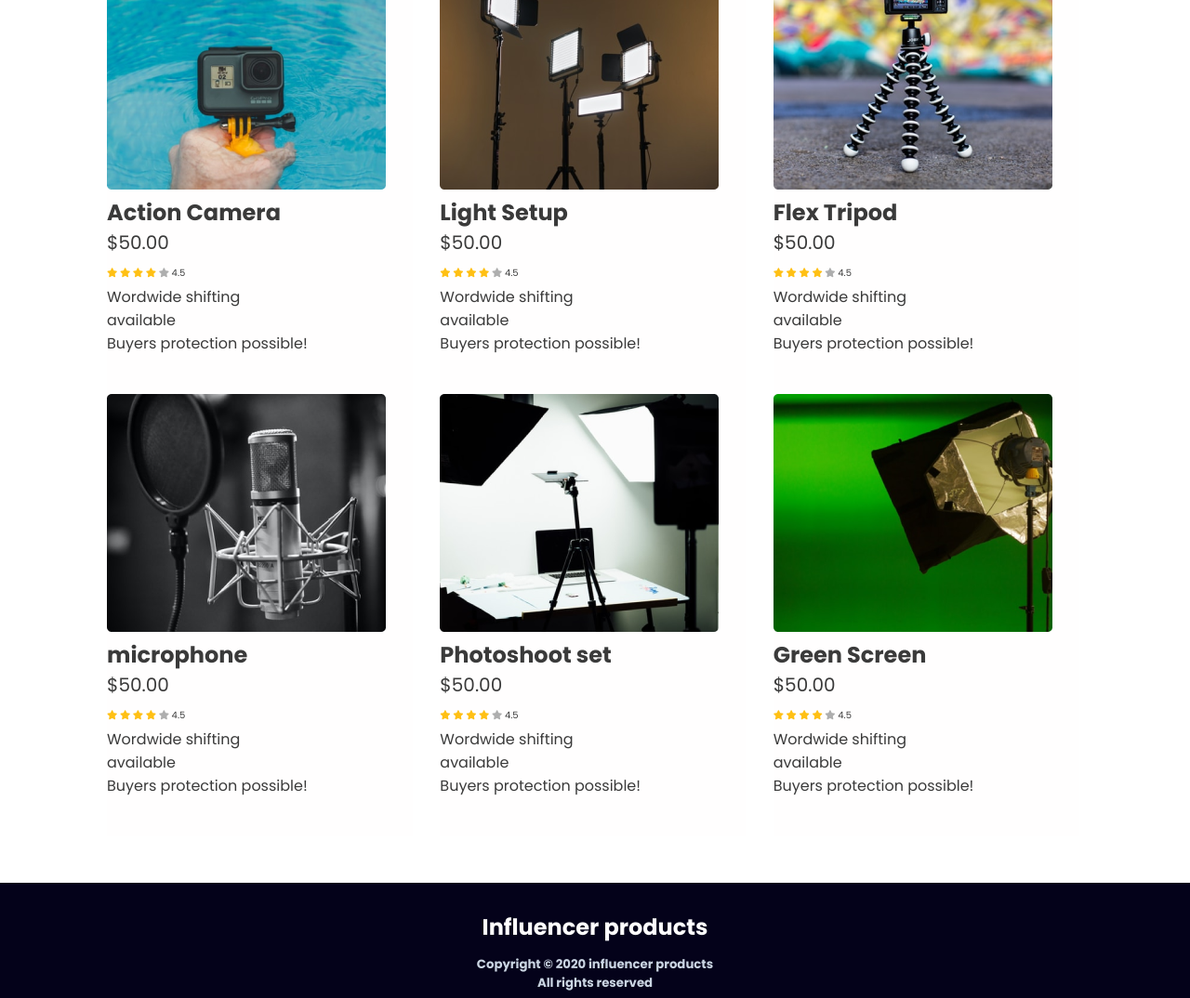
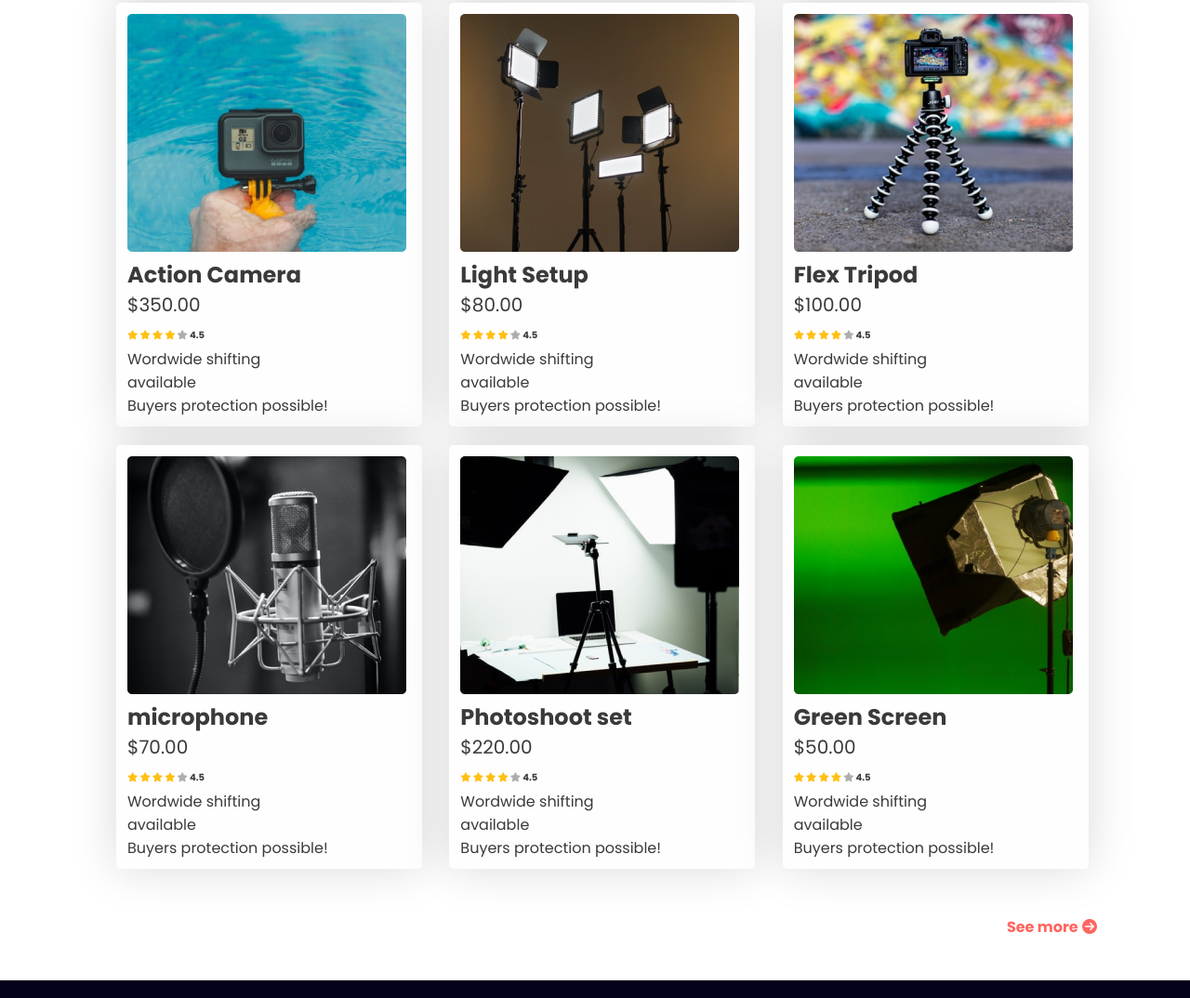
Before and after one commit to Rahatul1/home-work-2, a plain HTML site: page index.html in a window 1280 px wide. Shown: the part 1578-2652 px from the top of the page at 93% size. Drawn offline with Linux system fonts and the light colour scheme.

Commit message:
first commit

```diff
--- a/index.html
+++ b/index.html
@@ -74,7 +74,7 @@
                     <img src="images/airpod.png" alt="">
                     <div class="text">
                         <h1>Airbuds</h1>
-                        <span>$50.00</span>
+                        <span>$150.00</span>
                         <div class="rating">
                             <i class="fas fa-star faild"></i>
                             <i class="fas fa-star faild"></i>
@@ -89,7 +89,7 @@
                 <div class="collection-box"><img src="images/camera.png" alt="">
                     <div class="text">
                         <h1>Vlogging Camera</h1>
-                        <span>$50.00</span>
+                        <span>$90.10</span>
                         <div class="rating">
                             <i class="fas fa-star faild"></i>
                             <i class="fas fa-star faild"></i>
@@ -104,7 +104,7 @@
                 <div class="collection-box"><img src="images/drone.png" alt="">
                     <div class="text">
                         <h1>Drone</h1>
-                        <span>$50.00</span>
+                        <span>$160.00</span>
                         <div class="rating">
                             <i class="fas fa-star faild"></i>
                             <i class="fas fa-star faild"></i>
@@ -119,7 +119,7 @@
                 <div class="collection-box"><img src="images/action.png" alt="">
                     <div class="text">
                         <h1>Action Camera</h1>
-                        <span>$50.00</span>
+                        <span>$350.00</span>
                         <div class="rating">
                             <i class="fas fa-star faild"></i>
                             <i class="fas fa-star faild"></i>
@@ -134,7 +134,7 @@
                 <div class="collection-box"><img src="images/lights.png" alt="">
                     <div class="text">
                         <h1>Light Setup</h1>
-                        <span>$50.00</span>
+                        <span>$80.00</span>
                         <div class="rating">
                             <i class="fas fa-star faild"></i>
                             <i class="fas fa-star faild"></i>
@@ -149,7 +149,7 @@
                 <div class="collection-box"><img src="images/tripod.png" alt="">
                     <div class="text">
                         <h1>Flex Tripod</h1>
-                        <span>$50.00</span>
+                        <span>$100.00</span>
                         <div class="rating">
                             <i class="fas fa-star faild"></i>
                             <i class="fas fa-star faild"></i>
@@ -164,7 +164,7 @@
                 <div class="collection-box"><img src="images/mic.png" alt="">
                     <div class="text">
                         <h1>microphone</h1>
-                        <span>$50.00</span>
+                        <span>$70.00</span>
                         <div class="rating">
                             <i class="fas fa-star faild"></i>
                             <i class="fas fa-star faild"></i>
@@ -179,7 +179,7 @@
                 <div class="collection-box"><img src="images/setup.png" alt="">
                     <div class="text">
                         <h1>Photoshoot set</h1>
-                        <span>$50.00</span>
+                        <span>$220.00</span>
                         <div class="rating">
                             <i class="fas fa-star faild"></i>
                             <i class="fas fa-star faild"></i>
@@ -207,6 +207,10 @@
                     </div>
                 </div>
             </div>
+            <div class="more-collection">
+                <a href="">See more</a>
+                <i class="fas fa-arrow-circle-right"></i>
+            </div>
 
         </section>
         <!-- -------Popular Collectio---end------>
--- a/style.css
+++ b/style.css
@@ -106,28 +106,44 @@ hr{
 .gallary{
     display: grid;
     grid-template-columns: repeat(3,1fr);
+    grid-gap: 20px 10px;
     margin: 50px 0;
-    padding-left: 25px;
+    padding-left: 35px;
 }
 .collection-title{
-    margin-top: 10%;
+    margin-top: 15%;
     padding-left: 39%;
 }
 .collection-box{
+   padding: 12px 12px;
    background-color: #fffefe;
    width: 329px;
-   height: 476px;
-   left: 196px;
-   top: 1035px;
-
+   height: 456px;
+   box-shadow: 0px 0px 50px rgba(0, 0, 0, 0.15);
+   border-radius: 5px;
 }
 .text>span{
+    padding-top: 20px;
     font-size: 20px;
 }
 .rating{
     margin-top: 10px;
     margin-bottom: 5px;
     font-size: 10px;
+    font-weight: 700;
+}
+.more-collection{
+    text-align: right;
+}
+.more-collection a{
+    font-weight: 700;
+    color: #FF6660;
+    text-decoration: none;
+}
+.more-collection i{
+    padding-bottom: 50px;
+    padding-right: 10px;
+    color: #FF6660;
 }
 
 .fa-star.faild{
@@ -154,6 +170,7 @@ hr{
     color: #CAD5E2;
     line-height: 15px;
     margin: 5px;
+    font-weight: 300;
 }
 .socile-link{
     text-align: center;
```
